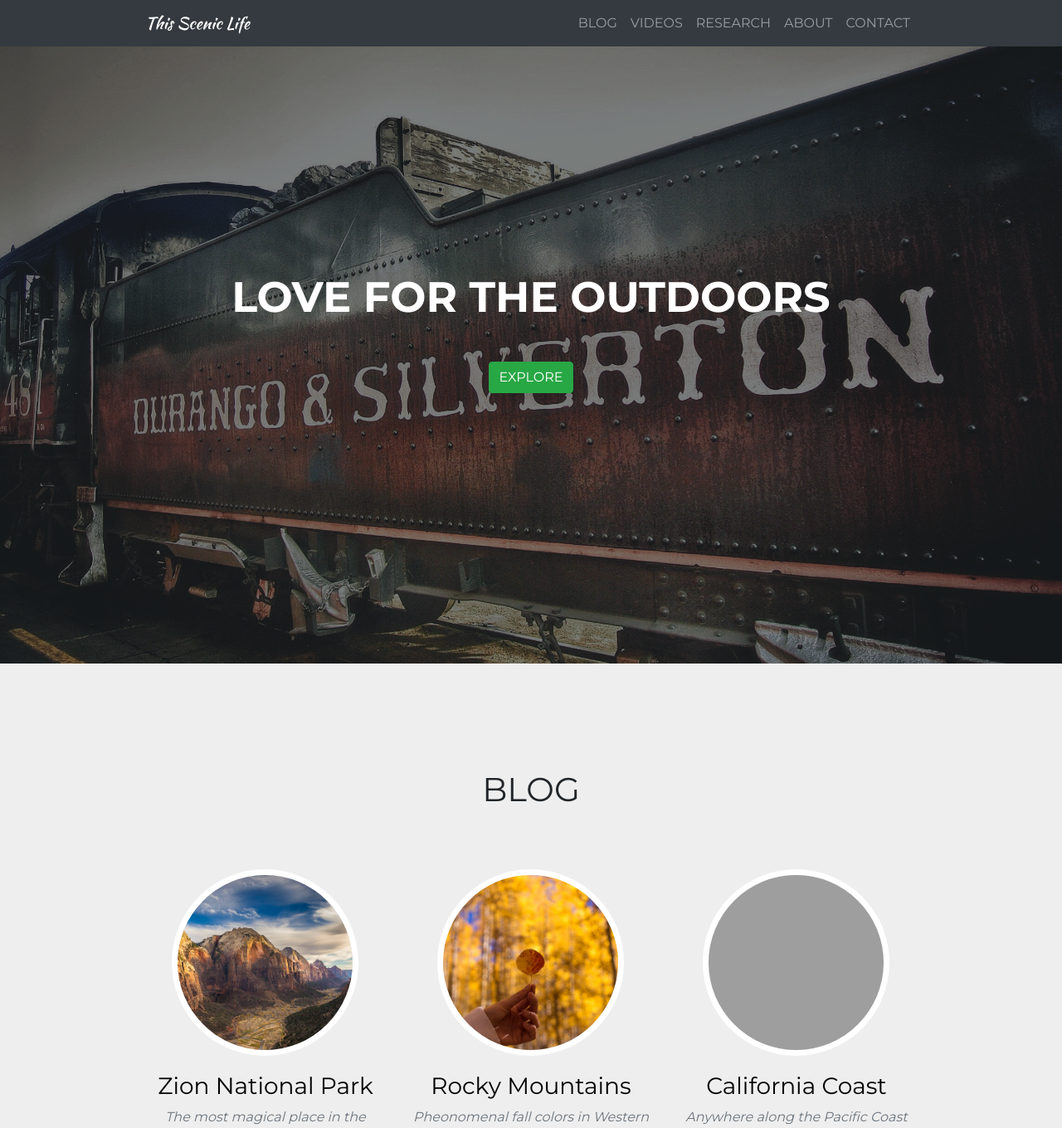
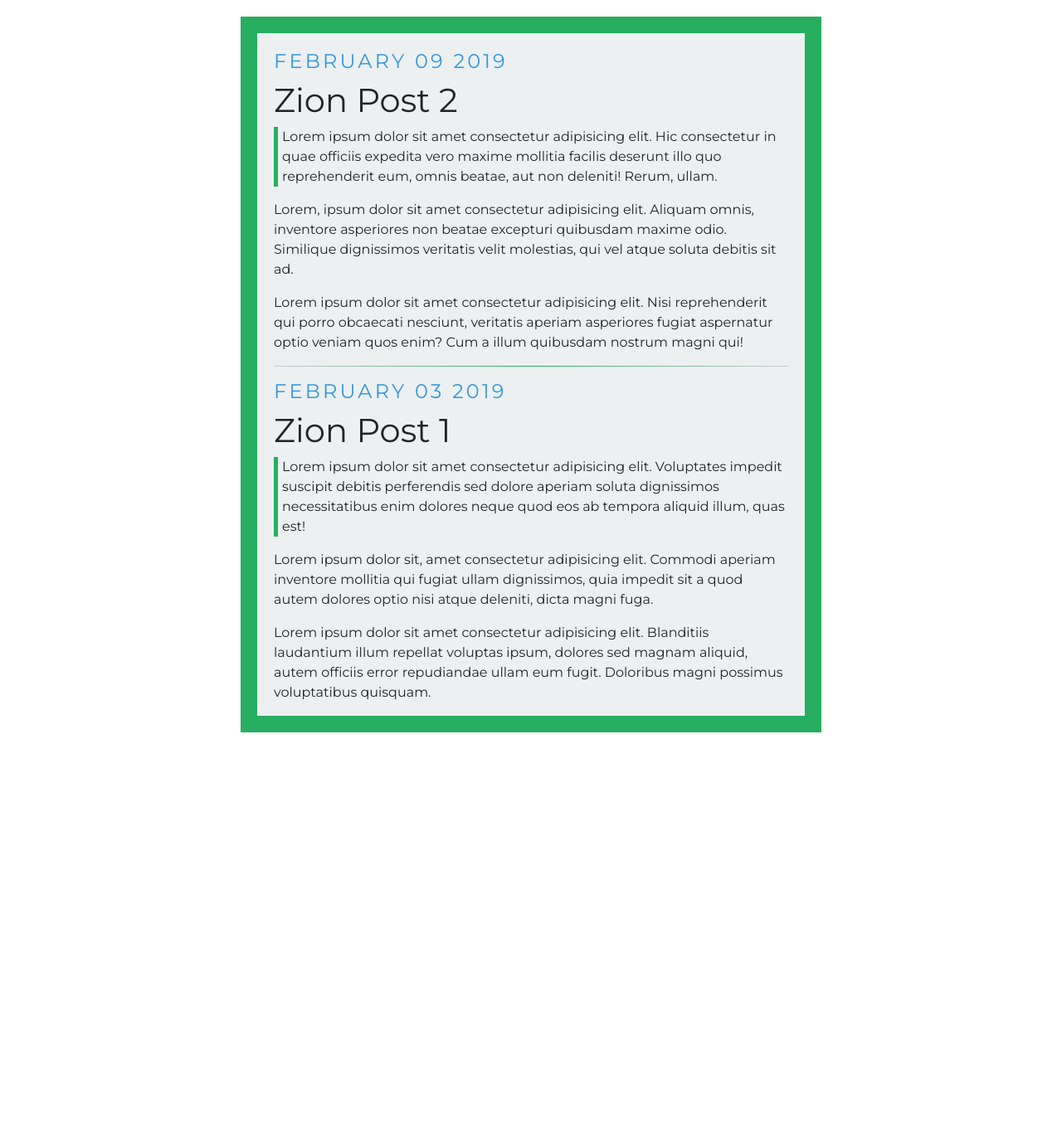
Before and after one commit to Daniel4040/my-first-react-app, a React (Create React App) app: page /zion001 in a window 1280 px wide. Shown: the top 1360 px of the page at 83% size. After the commit the page ends 903 px from the top, so only its background shows below. Built offline with nearby package versions, Linux system fonts and the light colour scheme; grey boxes are pictures that could not be loaded; a web font is replaced by a local one.

Commit message:
Incorporated CSS Modules, React Router, then refactored

```diff
--- a/package.json
+++ b/package.json
@@ -7,8 +7,10 @@
     "jquery": "^3.3.1",
     "react": "^16.7.0",
     "react-dom": "^16.7.0",
+    "react-router-dom": "4.3.1",
     "react-scripts": "2.1.3",
-    "reactstrap": "^7.1.0"
+    "reactstrap": "^7.1.0",
+    "url-loader": "^1.1.2"
   },
   "homepage": "http://daniel4040.github.io/my-first-react-app",
   "scripts": {
--- a/src/App.js
+++ b/src/App.js
@@ -1,5 +1,5 @@
 import React, { Component } from "react";
-import "./App.css";
+import appStyles from "./App.module.css";
 import {
   Collapse,
   Navbar,
@@ -30,15 +30,18 @@
   }
   render() {
     return (
-      <div className="App">
-        <Navbar color="dark" dark expand="md" className="fixed-top">
+      <div className={appStyles.App}>
+        <Navbar color="dark" dark expand="md" className={"fixed-top text-left"}>
           <Container>
-            <NavbarBrand className="navbar-brand" href="./">
+            <NavbarBrand className={appStyles["navbar-brand"]} href="./">
               This Scenic Life
             </NavbarBrand>
-            <NavbarToggler className="navbar-toggler" onClick={this.toggle} />
+            <NavbarToggler
+              className={appStyles["navbar-toggler"]}
+              onClick={this.toggle}
+            />
             <Collapse isOpen={this.state.isOpen} navbar>
-              <Nav className="nav-items ml-auto" navbar>
+              <Nav className={`${appStyles["nav-items"]} ml-auto`} navbar>
                 <NavItem>
                   <NavLink href={"#blog"}>Blog</NavLink>
                 </NavItem>
@@ -58,9 +61,8 @@
             </Collapse>
           </Container>
         </Navbar>
-        <div className="intro-section">
-          <div className="overlay" />
-          <Container className="container">
+        <div className={appStyles["intro-section"]}>
+          <Container className={"container"}>
             <Row>
               <Col>
                 <p>Love For The Outdoors</p>
@@ -73,19 +75,19 @@
             </Row>
           </Container>
         </div>
-        <div className="blog" id="blog">
+        <div className={appStyles.blog} id={appStyles.blog}>
           <Container>
             <h1>Blog</h1>
-            <Row className="d-flex">
+            <Row className={"d-flex"}>
               <Col>
-                <a href="./">
+                <a href="/zion001">
                   <img
-                    className="rounded-circle"
+                    className={"rounded-circle"}
                     src={require("./img/zion-canyon.jpg")}
                     alt=""
                   />
                 </a>
-                <a href="./">
+                <a href="/zion001">
                   <h3>Zion National Park</h3>
                   <p>The most magical place in the American desert!</p>
                 </a>
@@ -93,7 +95,7 @@
               <Col>
                 <a href="./">
                   <img
-                    className="rounded-circle"
+                    className={"rounded-circle"}
                     src={require("./img/crested-butte-fall.jpg")}
                     alt=""
                   />
@@ -109,7 +111,7 @@
               <Col>
                 <a href="./">
                   <img
-                    className="rounded-circle"
+                    className={"rounded-circle"}
                     src={require("./img/san-diego-coast.jpg")}
                     alt=""
                   />
@@ -125,10 +127,10 @@
             </Row>
           </Container>
         </div>
-        <div className="videos" id="videos">
+        <div className={appStyles.videos} id={appStyles.videos}>
           <h1>Videos</h1>
           <Container>
-            <Row className="row">
+            <Row className={"row"}>
               <Col>
                 <iframe
                   title="youtube-alum-cave"
@@ -150,7 +152,7 @@
                 </p>
               </Col>
             </Row>
-            <Row className="row">
+            <Row className={"row"}>
               <Col>
                 <iframe
                   title="youtube-angels-landing"
@@ -170,7 +172,7 @@
                 </p>
               </Col>
             </Row>
-            <Row className="row">
+            <Row className={"row"}>
               <Col>
                 <iframe
                   title="youtube-phelps-lake"
@@ -192,14 +194,14 @@
             </Row>
           </Container>
         </div>
-        <div className="research" id="research">
+        <div className={appStyles.research} id={appStyles.research}>
           <Container>
             <h1>Research</h1>
-            <Row className="d-flex">
+            <Row className={"d-flex"}>
               <Col>
                 <a href="./">
                   <img
-                    className="rounded-circle"
+                    className={"rounded-circle"}
                     src={require("./img/zion-canyon.jpg")}
                     alt=""
                   />
@@ -218,12 +220,12 @@
             </Row>
           </Container>
         </div>
-        <div className="about" id="about">
+        <div className={appStyles.about} id={appStyles.about}>
           <Container>
             <Row>
               <Col>
                 <h1>About</h1>
-                <p className="about-header">
+                <p className={appStyles["about-header"]}>
                   This Scenic Life is all about exploring and enjoying the
                   outdoors while bringing you on the journey. We are two
                   passionate outdoors guys with an interest in providing high
@@ -234,7 +236,7 @@
             <Row>
               <Col>
                 <img
-                  className="rounded-circle"
+                  className={"rounded-circle"}
                   src={require("./img/about-kyle-portrait.jpg")}
                   alt=""
                 />
@@ -249,7 +251,7 @@
               </Col>
               <Col>
                 <img
-                  className="rounded-circle"
+                  className={"rounded-circle"}
                   src={require("./img/about-daniel-portrait.jpg")}
                   alt=""
                 />
@@ -264,18 +266,20 @@
             </Row>
           </Container>
         </div>
-        <div className="contact" id="contact">
+        <div className={appStyles.contact} id={appStyles.contact}>
           <Container>
             <Row>
               <Col>
                 <h1>Contact</h1>
                 <p>
-                  <hr id="email-split" />
+                  <hr id={appStyles["email-split"]} />
                   <a href="mailto:evacreations.home@gmail.com">
-                    <i className="far fa-envelope" />
+                    <i
+                      className={`${appStyles.far} ${appStyles["fa-envelope"]}`}
+                    />
                     evacreations.home@gmail.com
                   </a>
-                  <hr id="email-split" />
+                  <hr id={appStyles["email-split"]} />
                 </p>
               </Col>
             </Row>
--- a/src/App.css
+++ b/src/App.module.css
@@ -24,24 +24,20 @@
   font-family: "Montserrat";
   text-transform: uppercase;
 }
-
-.intro-section {
-  height: 100vh;
-  background-image: url(img/durango-rr.jpg);
-  background-size: cover;
-  font-family: "Montserrat";
-  text-transform: uppercase;
-}
-
-.overlay {
+/* .overlay {
   position: absolute;
   background-color: #212529;
   height: 100vh;
   width: 100vw;
   opacity: 0.6;
-}
-
-.intro-section .container {
+  padding-top: 40vh;
+} */
+.intro-section {
+  height: 100vh;
+  background-image: url(./img/durango-rr.jpg);
+  background-size: cover;
+  font-family: "Montserrat";
+  text-transform: uppercase;
   padding-top: 40vh;
 }
 
--- a/src/index.js
+++ b/src/index.js
@@ -1,10 +1,21 @@
 import React from "react";
 import ReactDOM from "react-dom";
+import { BrowserRouter, Route } from "react-router-dom";
 import "./index.css";
 import "bootstrap/dist/css/bootstrap.min.css";
 import App from "./App";
+import Zion001 from "./zion001";
 import * as serviceWorker from "./serviceWorker";
 
-ReactDOM.render(<App />, document.getElementById("root"));
+const routes = (
+  <BrowserRouter>
+    <div>
+      <Route path="/" component={App} exact={true} />
+      <Route path="/zion001" component={Zion001} exact={true} />
+    </div>
+  </BrowserRouter>
+);
+
+ReactDOM.render(routes, document.getElementById("root"));
 
 serviceWorker.unregister();
--- a/src/zion001.js
+++ b/src/zion001.js
@@ -1,12 +1,12 @@
 import React, { Component } from "react";
-import "./Zion001.css";
+import zionStyles from "./zion001.module.css";
 class Zion001 extends Component {
   render() {
     return (
-      <div>
-        <h4>February 09 2019</h4>
-        <h1>My Second Blog Post</h1>
-        <p class="first-p">
+      <div className={zionStyles.blog}>
+        <h4 className={zionStyles.heading4}>February 09 2019</h4>
+        <h1>Zion Post 2</h1>
+        <p className={zionStyles.first}>
           Lorem ipsum dolor sit amet consectetur adipisicing elit. Hic
           consectetur in quae officiis expedita vero maxime mollitia facilis
           deserunt illo quo reprehenderit eum, omnis beatae, aut non deleniti!
@@ -24,11 +24,11 @@
           asperiores fugiat aspernatur optio veniam quos enim? Cum a illum
           quibusdam nostrum magni qui!
         </p>
-        <hr />
+        <hr className={zionStyles.hr} />
 
-        <h4>February 03 2019</h4>
-        <h1>My First Blog Post</h1>
-        <p class="first-p">
+        <h4 className={zionStyles.heading4}>February 03 2019</h4>
+        <h1>Zion Post 1</h1>
+        <p className={zionStyles.first}>
           Lorem ipsum dolor sit amet consectetur adipisicing elit. Voluptates
           impedit suscipit debitis perferendis sed dolore aperiam soluta
           dignissimos necessitatibus enim dolores neque quod eos ab tempora
--- a/src/zion001.css
+++ b/src/zion001.module.css
@@ -1,4 +1,4 @@
-body {
+.blog {
   background-color: #ecf0f1;
   max-width: 700px;
   width: 80%;
@@ -7,20 +7,22 @@
   font-family: "Roboto";
   padding-left: 20px;
   padding-right: 20px;
+  padding-top: 20px;
+  font-family: "Montserrat";
 }
 
-h4 {
+.heading4 {
   text-transform: uppercase;
   letter-spacing: 0.2rem;
   color: #3498db;
 }
 
-.first-p {
+.first {
   border-left: 5px solid #27ae60;
   padding-left: 5px;
 }
 
-hr {
+.hr {
   border: 0;
   height: 1px;
   background: #333;
```
Also changed, not shown: 1 other file (tests, documents, lock files or other folders).
